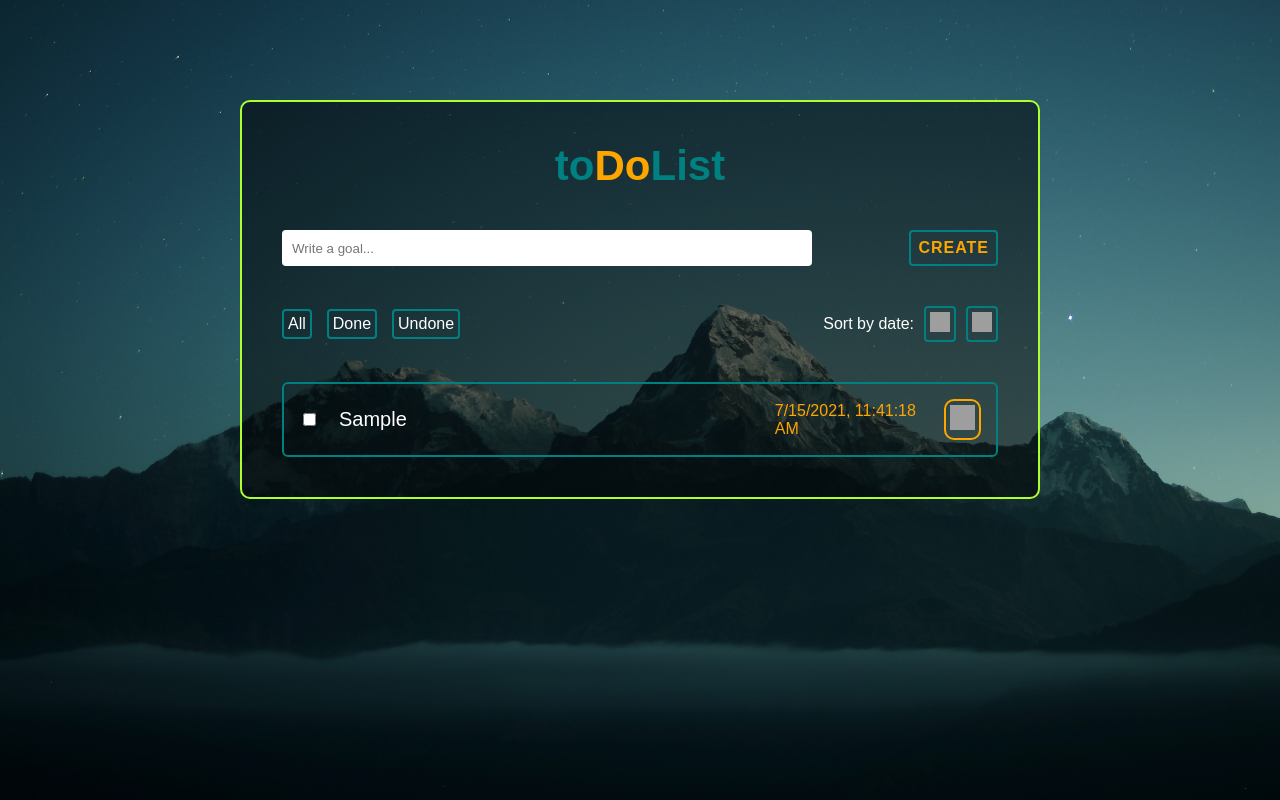
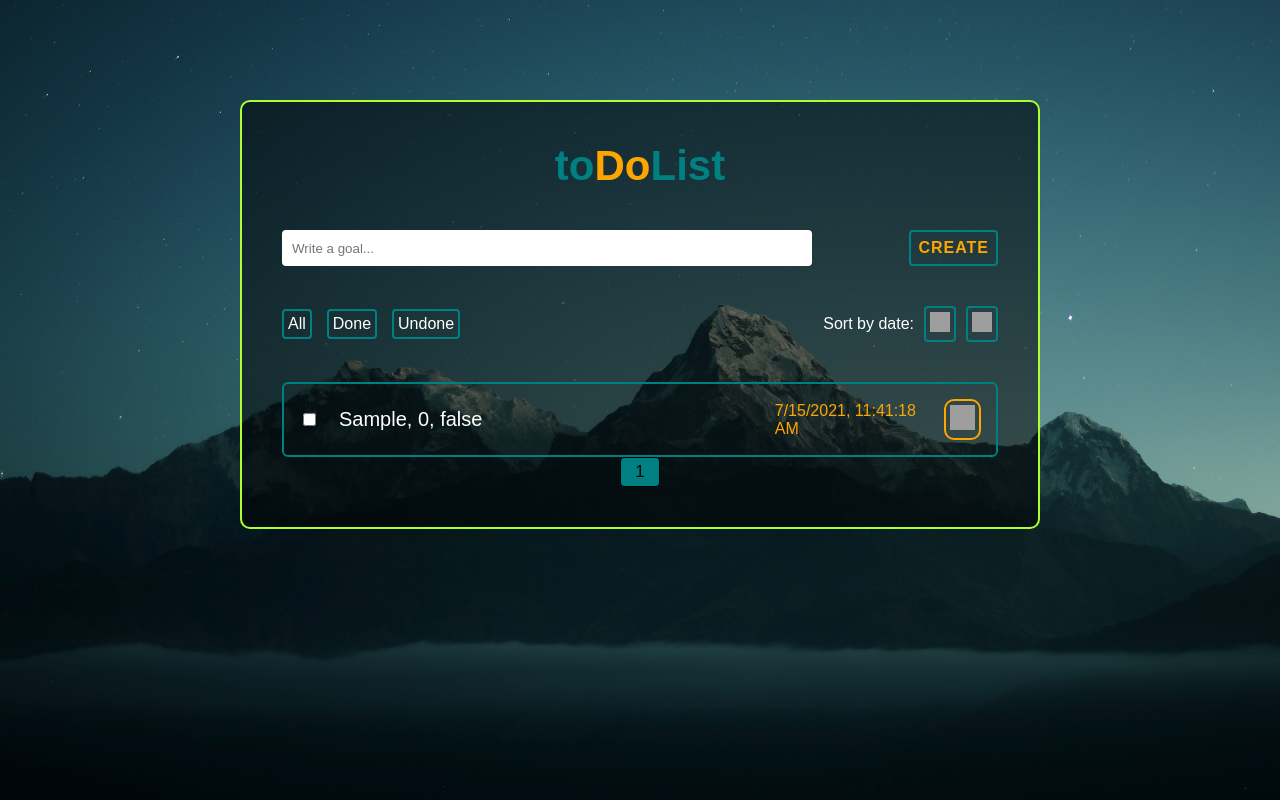
Before and after one commit to Stopqur/todo-react-alp, a React (Create React App) app: page / in a window 1280 px wide. Both pictures are taken after typing "Sample" into the empty fields and a click on the button "CREATE". Built offline with nearby package versions, Linux system fonts and the light colour scheme; grey boxes are pictures that could not be loaded.

Commit message:
todo with pagi

```diff
--- /dev/null
+++ b/src/TodoMain/Pagination.js
@@ -0,0 +1,18 @@
+import React, { useState } from 'react'
+
+function Pagination ({ btnSwitchPage, countTodoOnPage, countTodos }) {
+    // const [pageNum, setPageNum] = useState([])
+    const pageNum = []
+
+    for (let i = 1; i <= Math.ceil(countTodos / countTodoOnPage); i++) {
+        pageNum.push(i)
+    }
+    return (
+        <div className='pagination'>
+            {pageNum.map(btn => <button onClick={() => btnSwitchPage(btn)} className='pagination__btn'>{btn}</button>)}
+            {/* {pageNum}
+            {console.log("array:",pageNum,countTodos,countTodoOnPage)} */}
+        </div>)
+}
+
+export default Pagination
--- a/src/TodoMain/TodoItem.js
+++ b/src/TodoMain/TodoItem.js
@@ -1,6 +1,6 @@
 import React, {useState} from 'react'
 
-export default function TodoItem({todo, todoDelete}) {
+export default function TodoItem({todo, todoDelete, number}) {
 
     const [classItem, setClassItem] = useState('taskItem__text')
 
@@ -10,12 +10,12 @@ export default function TodoItem({todo, todoDelete}) {
     function completeTodo () {
         todo.completed = !todo.completed
             if (todo.completed === true) {
-                setClassItem('taskItem__text taskItemItem__text_decor')
-                console.log(todo.completed)
+                const currentClass = 'taskItem__text taskItemItem__text_decor'
+                return setClassItem(currentClass)
 
             } else {
-                setClassItem('taskItem__text')
-                console.log(todo.completed)
+                const currentClass = 'taskItem__text'
+                return setClassItem(currentClass)
             }
         }
 
@@ -33,7 +33,7 @@ export default function TodoItem({todo, todoDelete}) {
                     checked={todo.completed}
                 />
                 <div className="taskItem__textBox">
-                    <p className={classItem}>{todo.title}</p>
+                    <p className={classItem}>{todo.title}, {number}, {`${todo.completed}`}</p>
                 </div>
                 <p className="taskItem__date">{todo.date.toLocaleString()}</p>
                 </label>
--- a/src/TodoMain/TodoSection.js
+++ b/src/TodoMain/TodoSection.js
@@ -4,12 +4,33 @@ import TodoTitle from './TodoTitle'
 import TodoForm from './TodoForm'
 import Options from './Options'
 import TodoItem from './TodoItem'
+import Pagination from './Pagination'
+
 
 function TodoSection({createBlock}) {
     const [todos, setTodos] = useState([])
 
+    const [filterTodos, setFilterTodos] = useState([...todos])
 
     const [titleInput, setTitleInput] = useState('')
+
+    const [pagination, setPagination] = useState([])
+
+    const [loading, setLoading] = useState(false)
+    const [currentPage, setCurrentPage] = useState(1)
+    const [countTodoOnPage] = useState(5)
+
+
+
+
+    // const lastIdTask = currentPage * countTodoOnPage
+
+    // const firstIdTask = lastIdTask - countTodoOnPage
+
+    // const currentTasks = filterTodos.slice(firstIdTask, lastIdTask)
+
+
+
 
     // const [allTodo, setAllTodo] = useState(todos)
 
@@ -21,6 +42,14 @@ function TodoSection({createBlock}) {
             date: new Date()
         }
         setTodos([...todos, newItem])
+        setFilterTodos([...todos, newItem])
+
+        if (filterTodos.length > 2) {
+            handleSliceTodos()
+            console.log('show me count todo:', filterTodos.length,filterTodos,todos)
+            const newBtn = {title: 0, id: Date.now()}
+            return setPagination([...pagination, newBtn])
+        } console.log('show me count todo:', filterTodos.length,filterTodos,todos)
     }
 
 
@@ -33,44 +62,62 @@ function TodoSection({createBlock}) {
     }
 
     function handleDeleteToDo (itemId) {
+        setFilterTodos([...filterTodos.filter(todo => todo.id !== itemId) ])
         setTodos([...todos.filter(todo => todo.id !== itemId) ])
         console.log(itemId)
     }
 
 
     // Filterbuttons
-    const [filterTodos, setFilterTodos] = useState([...todos])
 
     function handleFilterAll () {
-
-        setTodos(filterTodos)
+        setFilterTodos(todos)
     }
 
     function handleFilterDone () {
-        setFilterTodos([...todos])
-        setTodos(todos.filter(todo => todo.completed === true))
+        // setFilterTodos([...todos])
+        setFilterTodos(todos.filter(todo => todo.completed === true))
     }
 
     function handleFilterUndone () {
-        setFilterTodos([...todos])
-        setTodos(todos.filter(todo => todo.completed === false))
+        // setFilterTodos([...todos])
+        setFilterTodos(todos.filter(todo => todo.completed === false))
     }
+
 
     //Sort
 
     function handleSortEarlier () {
-        setTodos(todos.sort(function(a, b) {
-            console.log(a)
+        const sortTodo = [...filterTodos]
+        setFilterTodos(sortTodo.sort(function(a, b) {
+            console.log("1 элемент", a, "2 элемент:", b)
+            return b.id - a.id
+        }))
+    }
+
+    function handleSortLater () {
+        const sortTodo = [...filterTodos]
+        setFilterTodos(sortTodo.sort(function(a, b) {
+            console.log("1 элемент", a, "2 элемент:", b)
             return a.id - b.id
         }))
     }
 
-    function handleSortLater () {
-        setTodos(todos.sort(function(a, b) {
-            console.log(a)
-            return b.id - a.id
-        }))
+    //Pagination
+    const lastIdTask = currentPage * countTodoOnPage
+    const firstIdTask = lastIdTask - countTodoOnPage
+    const currentTasks = filterTodos.slice(firstIdTask, lastIdTask)
+    function handleSliceTodos () {
+        setFilterTodos(currentTasks)
     }
+
+    function handlePaginationBtn (num) {
+        const lastIdTask = num * countTodoOnPage
+        const firstIdTask = lastIdTask - countTodoOnPage
+        console.log(todos.length,num, firstIdTask, lastIdTask)
+        setFilterTodos(todos.slice(firstIdTask, lastIdTask))
+    }
+
 
     return (
         <section className='main__menu'>
@@ -83,13 +130,16 @@ function TodoSection({createBlock}) {
             />
             <Options sortTodosLater={handleSortLater} sortTodosEarlier={handleSortEarlier} filterAll={handleFilterAll} filterUndone={handleFilterUndone} filterDone={handleFilterDone}/>
             <ul className="main__taskList">
-                {todos.map((todo, index) => {
-                return <TodoItem
-                    todoDelete={handleDeleteToDo}
-                    todo={todo}
-                    key={index}/>
-                })}
+                {filterTodos.map((todo, index) => {
+                    return <TodoItem
+                        number={index}
+                        todoDelete={handleDeleteToDo}
+                        todo={todo}
+                        key={index}/>
+                    })
+                }
             </ul>
+            <Pagination btnSwitchPage={handlePaginationBtn} countTodos={todos.length} countTodoOnPage={countTodoOnPage}/>
         </section>
     )
 }
--- a/src/style.css
+++ b/src/style.css
@@ -242,3 +242,23 @@ ul {
     width: 25px;
     height: 25px;
 }
+
+/* Pagination */
+
+.pagination {
+    display: flex;
+    justify-content: space-around;
+    margin: 0 auto;
+    width: 300px;
+}
+
+.pagination__btn {
+    padding: 5px 15px;
+    background-color: teal;
+    color: #000;
+    border: 1px solid #000
+}
+
+.pagination__btn + .pagination__btn {
+    margin-left: 15px;
+}
```
Also changed, not shown: 1 other file (tests, documents, lock files or other folders).
